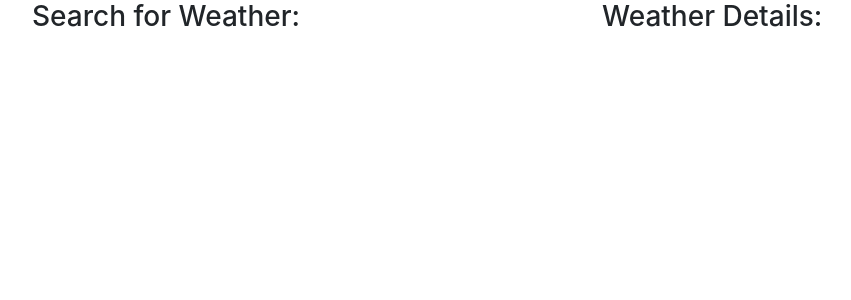
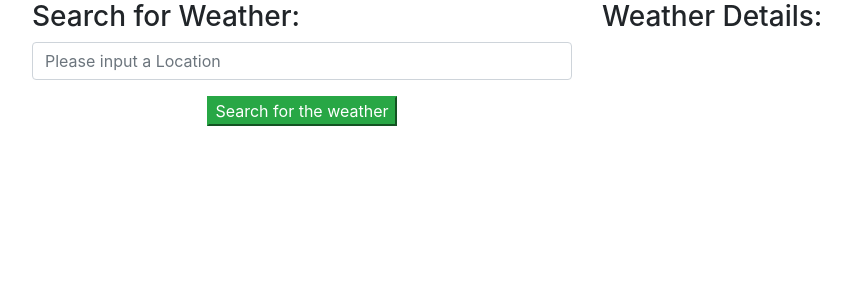
Before and after one commit to manojmpg114/WeatherDynamic, an Angular app in the folder weather-app/: page / in a window 1280 px wide. Shown: the top 300 px of the page, without its empty margins (53-904 px from the left). Built offline with nearby package versions, Linux system fonts and the light colour scheme.

Commit message:
Update weather.component.html
Text box and submit button added, need to style and connect

```diff
--- a/weather-app/src/app/weather/weather.component.html
+++ b/weather-app/src/app/weather/weather.component.html
@@ -1,6 +1,24 @@
 <div class = "container">
     <div class = "row">
-        <div class = "col-md-6"><h3 class = "textcenter">Search for Weather:</h3></div>
+        <div class = "col-md-6"><h3 class = "textcenter">Search for Weather:</h3>
+        <form>
+            <div class = "form-group">
+                <input
+                    class = "form-control"
+                    type = "text"
+                    id = "weatherLocation"
+                    aria-describeby ="weatherLocation"
+                    placeholder = "Please input a Location"
+                    />
+
+            </div>
+            <div class = "text-center">
+                <button type = "submt" class ="btn-success btn-md">
+                    Search for the weather
+                </button>
+            </div>
+        </form>
+        </div>
         <div class = "col-md-6"><h3 class = "textcenter">Weather Details:</h3></div>
     </div>
 </div>
```
